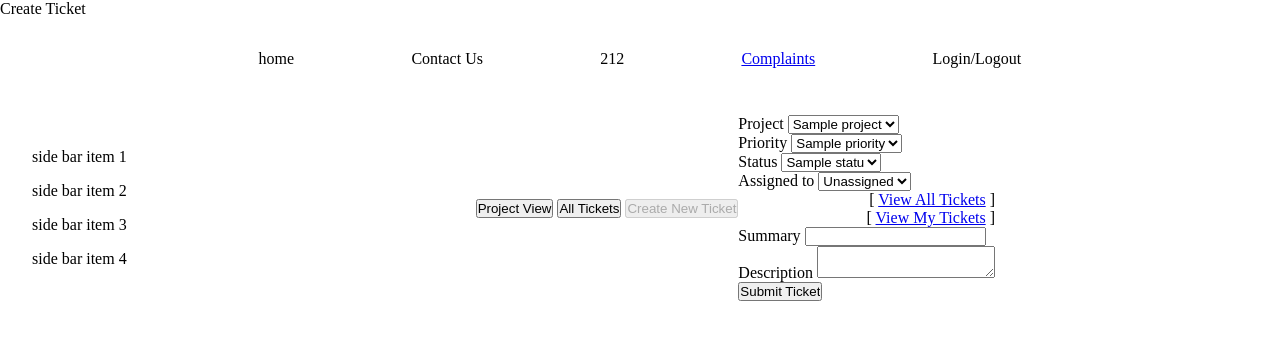
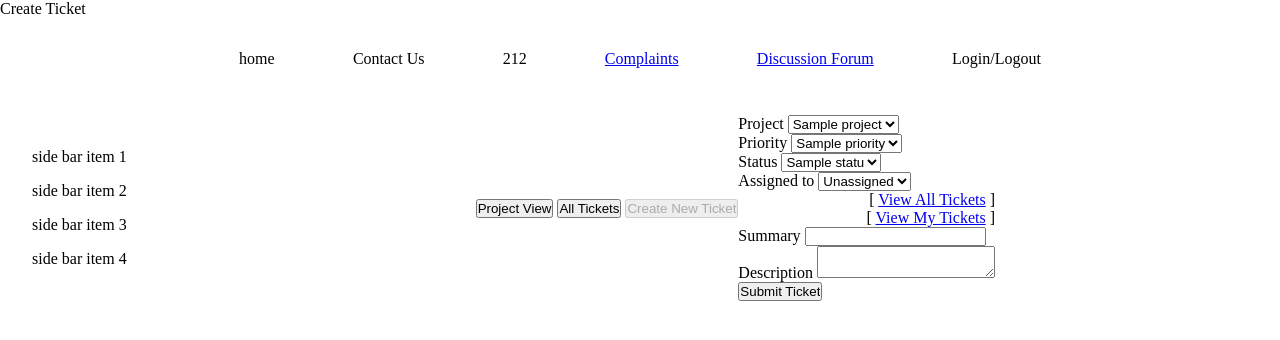
Before and after one commit to bits-su/SU-Portal, a Django app: page /tickets/new/ in a window 1280 px wide. Shown: the top 340 px of the page. Run offline with Django 3.2, Linux system fonts and the light colour scheme; tables that the repository leaves empty hold one stand-in row (values such as "Sample post"); some libraries are stand-ins or nearby versions.

Commit message:
homepage: Add discussion forum tab

```diff
--- a/templates/base.html
+++ b/templates/base.html
@@ -12,6 +12,7 @@
                 <li>Contact Us</li>
                 <li>212</li>
                 <li><a href="/complaints">Complaints</a></li>
+                <li><a href="/tickets">Discussion Forum</a></li>
                 <li>Login/Logout</li>
             </ul>
             <div class="static">
```
